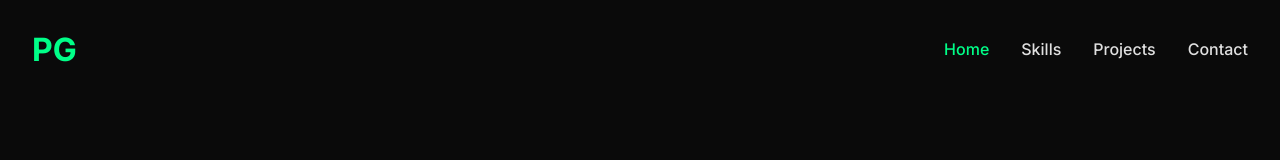
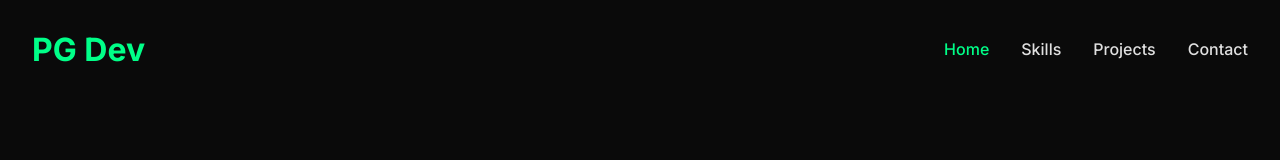
Before and after one commit to Pkptech/MyPortfolio, a plain HTML site: page index.html in a window 1280 px wide. Shown: the top 160 px of the page. Drawn offline with Linux system fonts and the light colour scheme.

Commit message:
index.html

```diff
--- a/index.html
+++ b/index.html
@@ -14,7 +14,7 @@
     <div class="container">
         <!-- Navigation -->
         <nav class="navbar">
-            <div class="logo">PG</div>
+            <div class="logo">PG Dev</div>
             <div class="nav-links">
                 <a href="#home" class="active">Home</a>
                 <a href="#skills">Skills</a>
```
